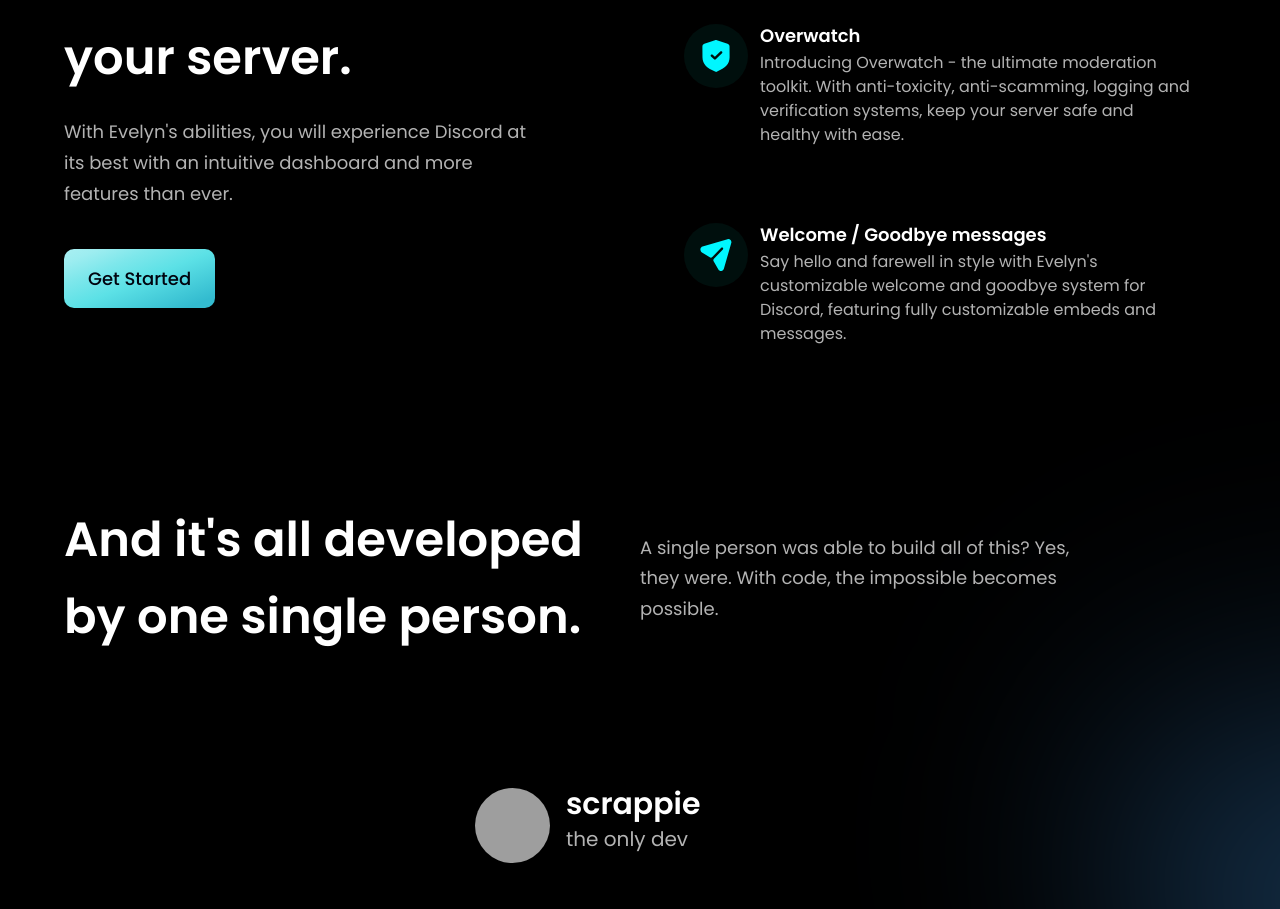
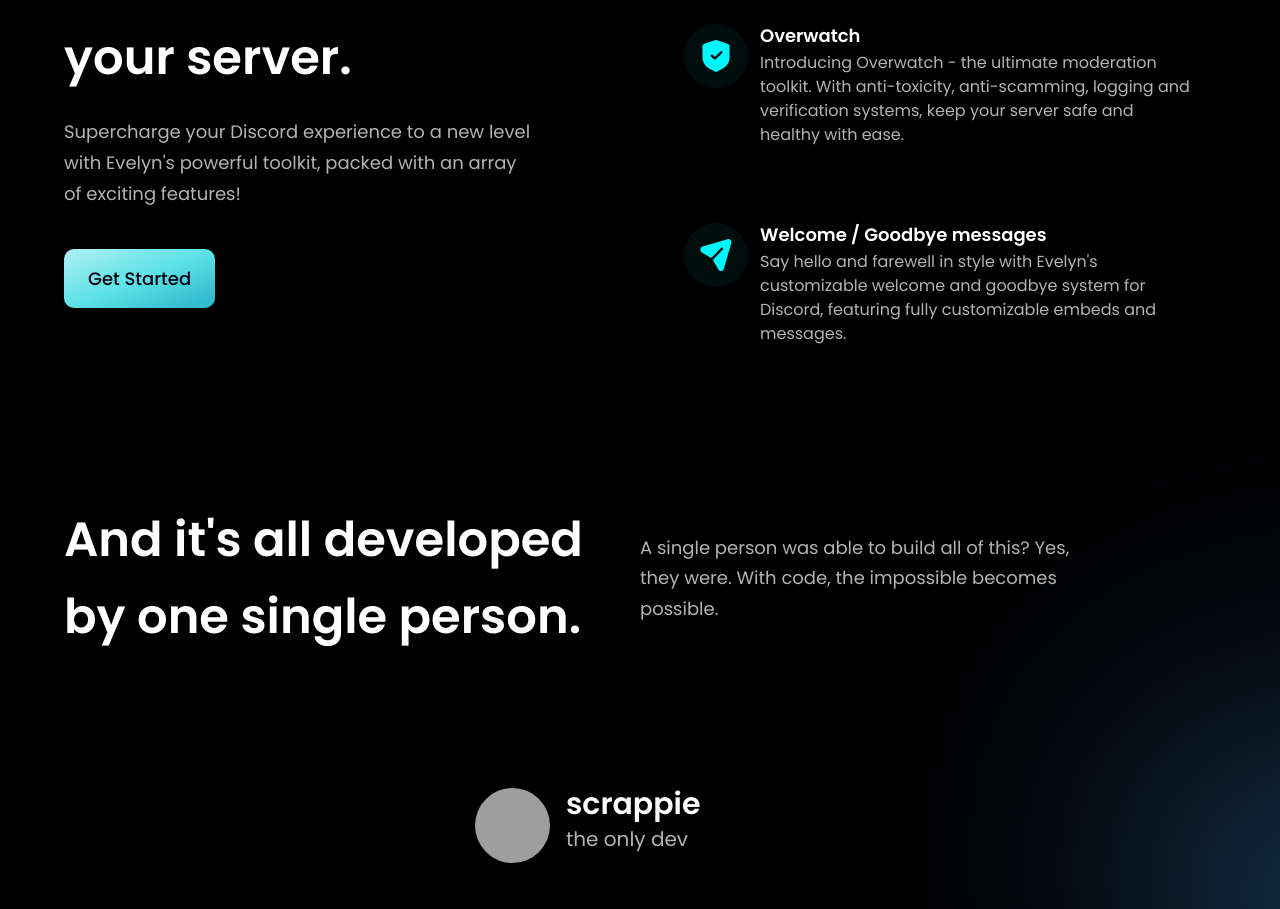
Before and after one commit to shadowrunners/unleashed-web, a React (Vite) app: page / in a window 1280 px wide. Shown: the part 1316-2225 px from the top of the page. Built offline with nearby package versions, Linux system fonts and the light colour scheme; grey boxes are pictures that could not be loaded.

Commit message:
chore: updated feature text

```diff
--- a/src/components/Features.jsx
+++ b/src/components/Features.jsx
@@ -32,8 +32,7 @@
         over your server.
       </h2>
       <p className={`${styles.paragraph} max-w-[470px] mt-5`}>
-        With Evelyn's abilities, you will experience Discord at its best with an
-        intuitive dashboard and more features than ever.
+        Supercharge your Discord experience to a new level with Evelyn's powerful toolkit, packed with an array of exciting features!
       </p>
 
       <Button styles={`mt-10`} />
```
